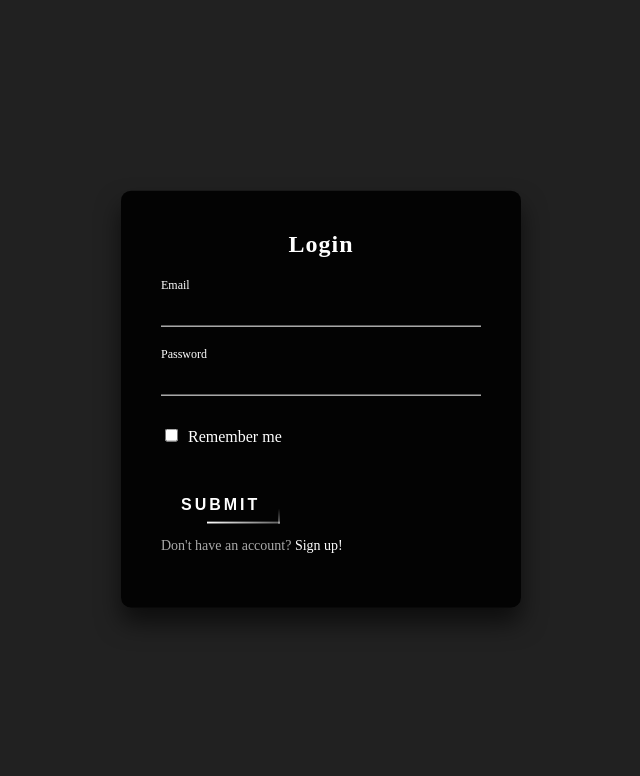
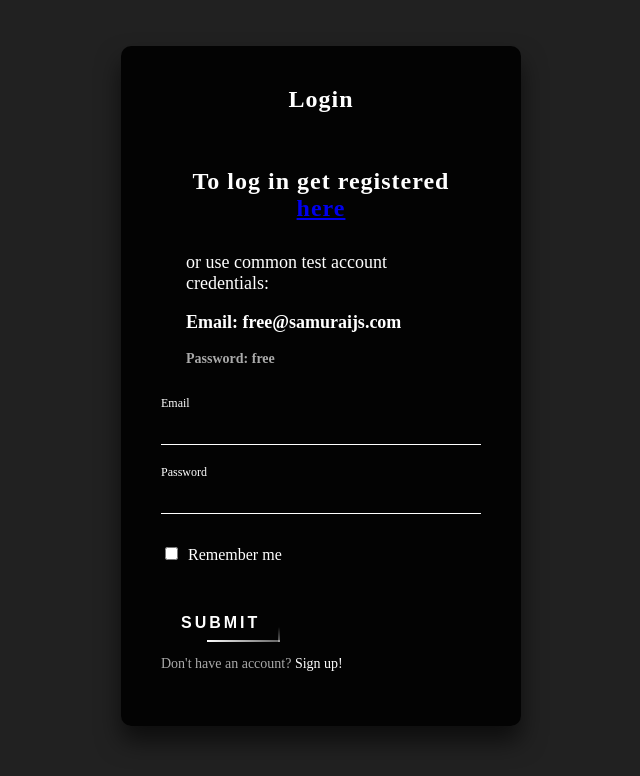
Before and after one commit to Zaitsev-AV/todolist_main_project, a React (Vite) app: page /login in a window 1280 px wide. Shown: the top 776 px of the page, without its empty margins (319-959 px from the left). Built offline with nearby package versions, Linux system fonts and the light colour scheme.

Commit message:
fixing the bag and adding login information to the app

```diff
--- a/src/app/App.tsx
+++ b/src/app/App.tsx
@@ -12,17 +12,10 @@ export type FilterValueType = 'all' | 'completed' | 'active'
 export const App = () => {
 	const { isInitialized } = useApp()
 	const dispatch = useAppDispatch()
-	const isLoggedIn = useAppSelector<boolean>( state => state.auth.isLoggedIn )
-	const navigate = useNavigate()
+
 	useEffect( () => {
-		setTimeout( () => {
 			dispatch( authThunks.authMe() )
-		}, 1000 )
-
 	}, [] )
-	useEffect(()=> {
-		!isLoggedIn && navigate('/login')
-	}, [isLoggedIn])
 
 	if ( !isInitialized ) {
 		return <div style={ { position: "fixed", left: "50%", top: "40%" } }><Preloader/></div>
@@ -31,9 +24,8 @@ export const App = () => {
 	return (
 		<>
 			<div className={ 'loaderWrapper' }>
-				{ isLoggedIn && <Layout/> }
+				{ isInitialized && <Layout/> }
 			</div>
-
 		</>
 	);
 };
--- a/src/common/components/Layout/Layout.tsx
+++ b/src/common/components/Layout/Layout.tsx
@@ -1,6 +1,6 @@
-import React from 'react';
+import React, { useEffect } from 'react';
 import { Header } from "@/feauters/Header/Header";
-import { Outlet } from "react-router-dom";
+import { Outlet, useNavigate } from "react-router-dom";
 import { RequestStatusType } from "@/app/appReducer";
 import { useAppSelector } from "@/common/hooks";
 import { LinePreloader } from "@/common/components";
@@ -9,6 +9,11 @@ import { LinePreloader } from "@/common/components";
 export const Layout: React.FC = ( ) => {
 	const localAppStatus = useAppSelector<RequestStatusType>( state => state.app.localAppStatus)
 	    console.log("Layout")
+	const isLoggedIn = useAppSelector<boolean>( state => state.auth.isLoggedIn )
+	const navigate = useNavigate()
+	useEffect(()=> {
+		!isLoggedIn && navigate('/login')
+	}, [isLoggedIn])
 	return (
 		<>
 			<Header/>
--- /dev/null
+++ b/src/common/components/LoginInfo/LoginInfo.module.css
@@ -0,0 +1,5 @@
+.info {
+	font-size: 18px;
+	color: #fff;
+	padding: 25px;
+}
--- /dev/null
+++ b/src/common/components/LoginInfo/LoginInfo.tsx
@@ -0,0 +1,26 @@
+import React from 'react';
+import s from './LoginInfo.module.css'
+
+export const LoginInfo: React.FC = () => {
+
+	return (
+		<div className={s.info}>
+			<p>
+				To log in get registered
+				<a rel='noreferrer'
+				   href={ 'https://social-network.samuraijs.com/' }
+				   target={ '_blank' }>
+					{ ' ' }
+					here
+				</a>
+			</p>
+			<p>or use common test account credentials:</p>
+			<p>
+				<strong>Email: free@samuraijs.com</strong>
+			</p>
+			<p>
+				<strong>Password: free</strong>
+			</p>
+		</div>
+	);
+};
--- a/src/common/components/Notification/Notification.tsx
+++ /dev/null
@@ -1,36 +0,0 @@
-import React from 'react';
-import Snackbar from '@mui/material/Snackbar';
-import MuiAlert, {AlertProps} from '@mui/material/Alert';
-import { useAppSelector } from "@/common/hooks";
-import { useAppDispatch } from "@/common/hooks";
-import { setAppErrorAC } from "@/app/appReducer";
-
-export type NotificationPropsType = {
-
-};
-
-const Alert = React.forwardRef<HTMLDivElement, AlertProps>(function Alert(
-	props, ref) {
-	return <MuiAlert elevation={6} ref={ref} variant="filled" {...props} />;
-});
-export const Notification: React.FC<NotificationPropsType> = ( props ) => {
-	const {  } = props
-
-	const error = useAppSelector<string | null>(state => state.app.error)
-
-	const dispatch = useAppDispatch();
-
-	const handleClose = (event?: React.SyntheticEvent<any> | Event, reason?: string) => {
-		if (reason === 'clickaway') {
-			return;
-		}
-		dispatch(setAppErrorAC( { error:null }))
-	};
-	return (
-		<Snackbar open={error !== null} autoHideDuration={6000} onClose={handleClose}>
-			<Alert onClose={handleClose} severity="error" sx={{width: '100%'}}>
-				{error}
-			</Alert>
-		</Snackbar>
-	);
-};
--- a/src/feauters/Auth/LoginForm/LoginForm.tsx
+++ b/src/feauters/Auth/LoginForm/LoginForm.tsx
@@ -6,6 +6,7 @@ import * as yup from "yup";
 import { authThunks } from "@/feauters/Auth/authReducer";
 import { useNavigate } from "react-router-dom";
 import { useAppDispatch, useAppSelector } from "@/common/hooks";
+import { LoginInfo } from "@/common/components/LoginInfo/LoginInfo";
 
 
 const schema = yup.object( {
@@ -37,6 +38,7 @@ export const LoginForm: React.FC = () => {
 	return (
 		<div className={ s.login_box }>
 			<p>Login</p>
+			<LoginInfo/>
 			<form onSubmit={ handleSubmit( onSubmit ) }>
 				<div className={ s.user_box }>
 					<input
--- a/src/feauters/TodolistList/TodoListList.tsx
+++ b/src/feauters/TodolistList/TodoListList.tsx
@@ -54,7 +54,6 @@ export const TodoListList: React.FC<TodoListListPropsType> = ( props ) => {
 			<div>
 				<UniversalInputField callBack={ addNewTodolist } type={'todo'}/>
 			</div>
-			<Notification/>
 			<div className={ 'app' }>
 				{ status === 'loading' ?( <span className='preloader'><Preloader/></span> ) :
 					<>
--- a/src/main.tsx
+++ b/src/main.tsx
@@ -11,7 +11,7 @@ import { AuthRedirect } from "@/common/components";
 import { ToastContainer } from "react-toastify";
 import 'react-toastify/dist/ReactToastify.css';
 
-
+//todo вынести в отдельный компонент
 const routes = createBrowserRouter( [
     {
         path: "/",
```
